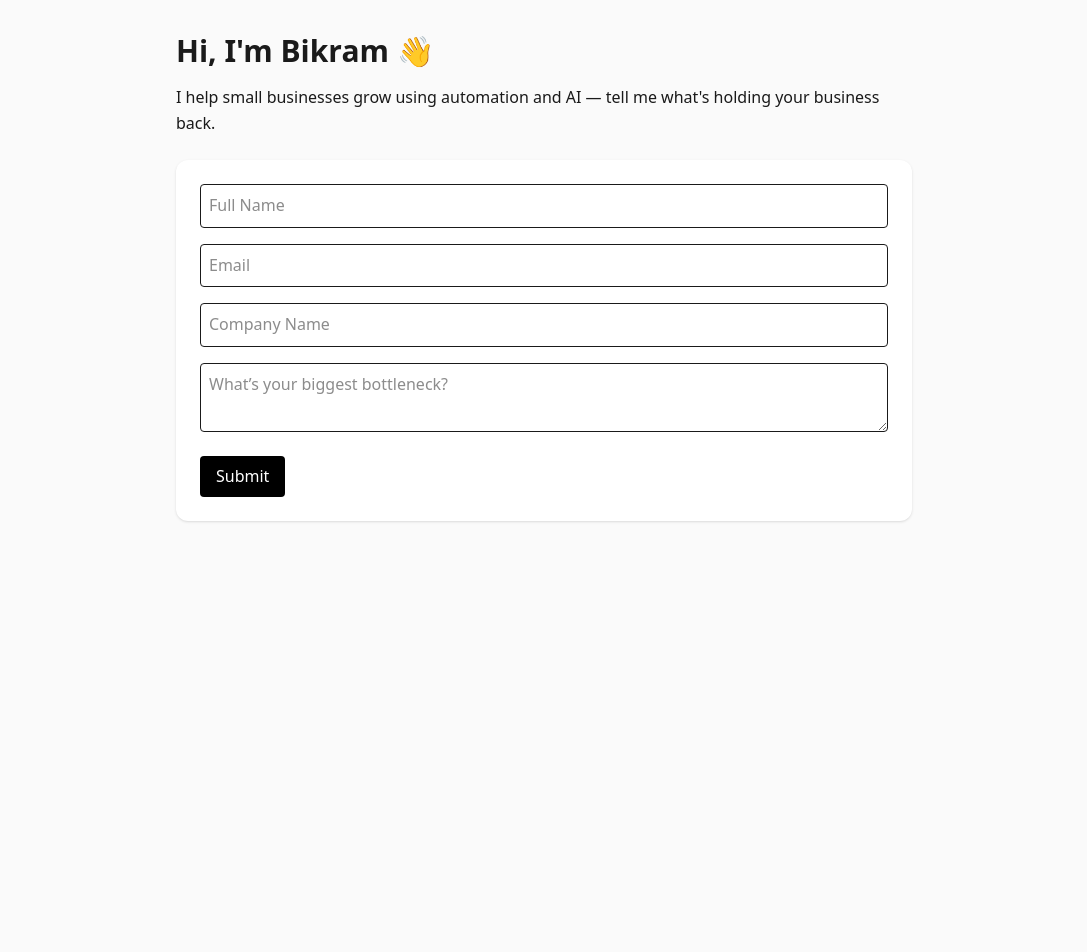
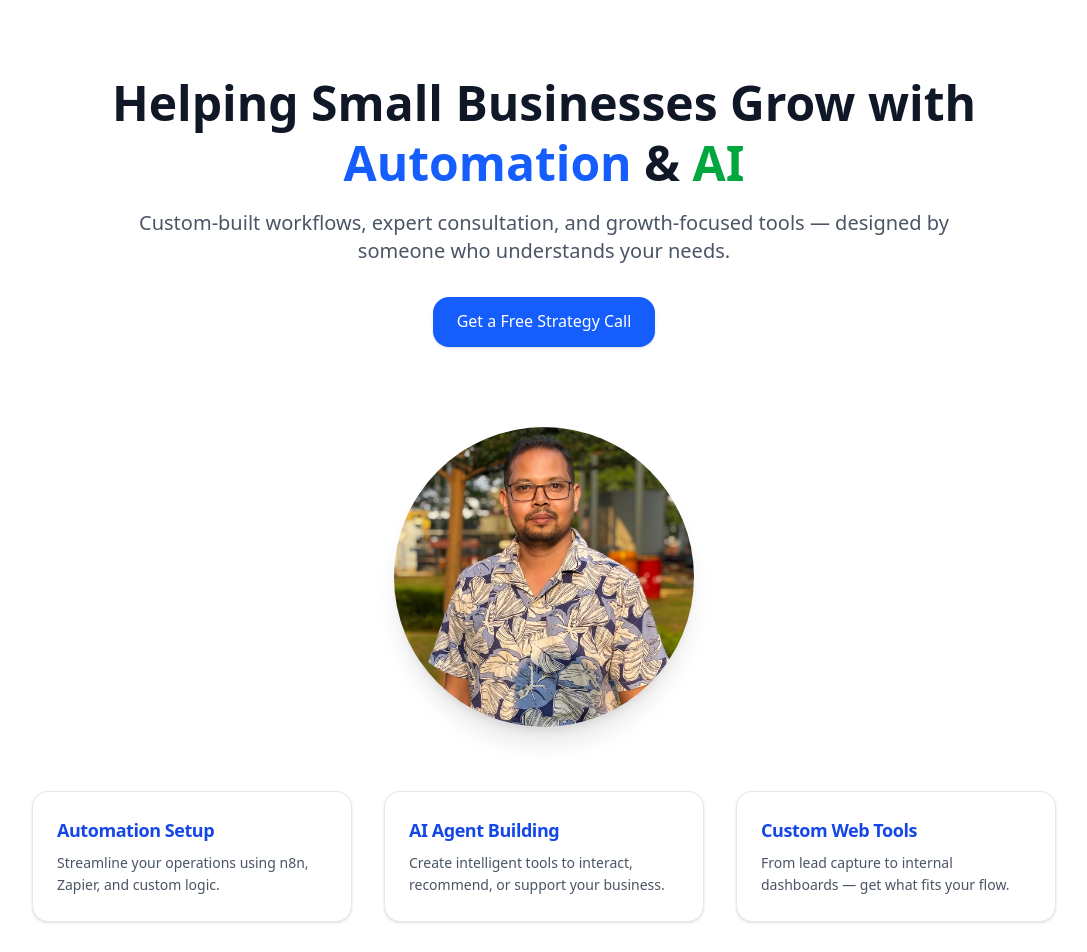
Before and after one commit to bikramiter/bikramsahu.com, a Next.js app: page / in a window 1280 px wide. Shown: the part 60-1012 px from the top of the page, without its empty margins (96-1183 px from the left). Before the commit the page ends 853 px from the top, so only its background shows below. Built offline with nearby package versions, Linux system fonts and the light colour scheme; no server answers.

Commit message:
Improve site and add profile image

```diff
--- a/src/app/contact/page.tsx
+++ b/src/app/contact/page.tsx
@@ -1,39 +1,127 @@
-import UnderConstructionBanner from "@/components/UnderConstructionBanner";
+"use client";
+
+import { useEffect, useState } from "react";
+import supabase from "@/lib/supabase";
 
 export default function ContactPage() {
+  const [form, setForm] = useState({
+    full_name: "",
+    email: "",
+    company_name: "",
+    bottleneck: "",
+  });
+  const [success, setSuccess] = useState(false);
+  const [errorMsg, setErrorMsg] = useState("");
+
+  useEffect(() => {
+    const loadRecaptcha = () => {
+      if (!window.grecaptcha) {
+        const script = document.createElement("script");
+        script.src = `https://www.google.com/recaptcha/api.js?render=${process.env.NEXT_PUBLIC_RECAPTCHA_SITE_KEY}`;
+        script.async = true;
+        document.body.appendChild(script);
+      }
+    };
+    loadRecaptcha();
+  }, []);
+
+  const handleChange = (
+    e: React.ChangeEvent<HTMLInputElement | HTMLTextAreaElement>
+  ) => {
+    setForm({ ...form, [e.target.name]: e.target.value });
+  };
+
+  const handleSubmit = async (e: React.FormEvent) => {
+    e.preventDefault();
+
+    if (!window.grecaptcha || !process.env.NEXT_PUBLIC_RECAPTCHA_SITE_KEY) {
+      setErrorMsg("reCAPTCHA not loaded properly");
+      return;
+    }
+
+    const token = await window.grecaptcha.execute(
+      process.env.NEXT_PUBLIC_RECAPTCHA_SITE_KEY!,
+      { action: "submit" }
+    );
+
+    if (!token) {
+      setErrorMsg("reCAPTCHA verification failed");
+      return;
+    }
+
+    const { error } = await supabase.from("leads").insert([
+      {
+        ...form,
+        captcha_token: token,
+      },
+    ]);
+
+    if (error) {
+      console.error("Error submitting lead:", error.message);
+      setErrorMsg("Submission failed. Please try again.");
+    } else {
+      setSuccess(true);
+      setForm({ full_name: "", email: "", company_name: "", bottleneck: "" });
+      setErrorMsg("");
+    }
+  };
   return (
-    <div className="max-w-2xl mx-auto px-4 py-10">
-      <UnderConstructionBanner />
-      <h1 className="text-3xl font-bold mb-6">Get In Touch</h1>
-      <p className="mb-4 text-gray-700">
-        Have a question or an idea? Let’s talk about how we can work together.
+    <main className="max-w-3xl mx-auto py-10 px-4">
+      <h1 className="text-3xl font-bold mb-4">Hi, I&apos;m Bikram 👋</h1>
+      <p className="mb-6">
+        I help small businesses grow using automation and AI — tell me
+        what&apos;s holding your business back.
       </p>
 
-      <form className="space-y-4">
+      <form
+        onSubmit={handleSubmit}
+        className="bg-white p-6 rounded-xl shadow space-y-4"
+      >
         <input
-          className="w-full border rounded p-2"
-          type="text"
-          placeholder="Your Name"
+          name="full_name"
+          value={form.full_name}
+          onChange={handleChange}
+          placeholder="Full Name"
+          className="w-full border p-2 rounded"
           required
         />
         <input
-          className="w-full border rounded p-2"
+          name="email"
           type="email"
-          placeholder="Your Email"
+          value={form.email}
+          onChange={handleChange}
+          placeholder="Email"
+          className="w-full border p-2 rounded"
           required
         />
+        <input
+          name="company_name"
+          value={form.company_name}
+          onChange={handleChange}
+          placeholder="Company Name"
+          className="w-full border p-2 rounded"
+        />
         <textarea
-          className="w-full border rounded p-2"
-          placeholder="Your Message"
-          rows={5}
-        ></textarea>
+          name="bottleneck"
+          value={form.bottleneck}
+          onChange={handleChange}
+          placeholder="What’s your biggest bottleneck?"
+          className="w-full border p-2 rounded"
+          required
+        />
+
         <button
+          type="submit"
           className="bg-black text-white px-4 py-2 rounded hover:bg-gray-800"
-          type="submit"
         >
-          Send
+          Submit
         </button>
+
+        {success && (
+          <p className="text-green-600 mt-2">Thanks! I’ll reach out soon.</p>
+        )}
+        {errorMsg && <p className="text-red-600 mt-2">{errorMsg}</p>}
       </form>
-    </div>
+    </main>
   );
 }
--- a/src/app/layout.tsx
+++ b/src/app/layout.tsx
@@ -34,6 +34,9 @@ export default function RootLayout({
           {children}
           <Analytics />
         </main>
+        <footer className="w-full border-t border-gray-200 py-6 text-center text-sm text-gray-500">
+          &copy; {new Date().getFullYear()} Bikram Sahu. All rights reserved.
+        </footer>
       </body>
     </html>
   );
--- a/src/app/page.tsx
+++ b/src/app/page.tsx
@@ -1,128 +1,81 @@
 "use client";
 
-import { useEffect, useState } from "react";
-import supabase from "@/lib/supabase";
+import Image from "next/image";
+import Link from "next/link";
 
 export default function Home() {
-  const [form, setForm] = useState({
-    full_name: "",
-    email: "",
-    company_name: "",
-    bottleneck: "",
-  });
-  const [success, setSuccess] = useState(false);
-  const [errorMsg, setErrorMsg] = useState("");
+  return (
+    <main className="min-h-screen bg-white text-gray-900 flex flex-col items-center justify-center px-4">
+      {/* Hero Section */}
+      <section className="w-full max-w-4xl text-center py-20">
+        <h1 className="text-4xl md:text-5xl font-bold mb-4 leading-tight">
+          Helping Small Businesses Grow with{" "}
+          <span className="text-blue-600">Automation</span> &{" "}
+          <span className="text-green-600">AI</span>
+        </h1>
+        <p className="text-lg md:text-xl text-gray-600 mb-8">
+          Custom-built workflows, expert consultation, and growth-focused tools
+          — designed by someone who understands your needs.
+        </p>
+        <Link href="/contact">
+          <button className="bg-blue-600 text-white px-6 py-3 rounded-2xl shadow hover:bg-blue-700 transition">
+            Get a Free Strategy Call
+          </button>
+        </Link>
+      </section>
 
-  useEffect(() => {
-    const loadRecaptcha = () => {
-      if (!window.grecaptcha) {
-        const script = document.createElement("script");
-        script.src = `https://www.google.com/recaptcha/api.js?render=${process.env.NEXT_PUBLIC_RECAPTCHA_SITE_KEY}`;
-        script.async = true;
-        document.body.appendChild(script);
-      }
-    };
-    loadRecaptcha();
-  }, []);
+      {/* Placeholder Image */}
+      <section className="mb-16">
+        <Image
+          src="/bikram-sahu.jpg"
+          alt="Bikram Sahu Portrait"
+          width={300}
+          height={300}
+          className="rounded-full shadow-xl object-cover"
+        />
+      </section>
 
-  const handleChange = (
-    e: React.ChangeEvent<HTMLInputElement | HTMLTextAreaElement>
-  ) => {
-    setForm({ ...form, [e.target.name]: e.target.value });
-  };
+      {/* Services Section */}
+      <section className="w-full max-w-5xl text-center grid grid-cols-1 md:grid-cols-3 gap-8 mb-24">
+        {[
+          {
+            title: "Automation Setup",
+            desc: "Streamline your operations using n8n, Zapier, and custom logic.",
+          },
+          {
+            title: "AI Agent Building",
+            desc: "Create intelligent tools to interact, recommend, or support your business.",
+          },
+          {
+            title: "Custom Web Tools",
+            desc: "From lead capture to internal dashboards — get what fits your flow.",
+          },
+        ].map((service, index) => (
+          <div
+            key={index}
+            className="bg-white border border-gray-200 rounded-2xl p-6 shadow-sm hover:shadow-md hover:scale-[1.02] transition-transform duration-200 text-left"
+          >
+            <h3 className="text-lg font-bold text-blue-700 mb-2 tracking-tight">
+              {service.title}
+            </h3>
+            <p className="text-sm text-gray-600 leading-relaxed">
+              {service.desc}
+            </p>
+          </div>
+        ))}
+      </section>
 
-  const handleSubmit = async (e: React.FormEvent) => {
-    e.preventDefault();
-
-    if (!window.grecaptcha || !process.env.NEXT_PUBLIC_RECAPTCHA_SITE_KEY) {
-      setErrorMsg("reCAPTCHA not loaded properly");
-      return;
-    }
-
-    const token = await window.grecaptcha.execute(
-      process.env.NEXT_PUBLIC_RECAPTCHA_SITE_KEY!,
-      { action: "submit" }
-    );
-
-    if (!token) {
-      setErrorMsg("reCAPTCHA verification failed");
-      return;
-    }
-
-    const { error } = await supabase.from("leads").insert([
-      {
-        ...form,
-        captcha_token: token,
-      },
-    ]);
-
-    if (error) {
-      console.error("Error submitting lead:", error.message);
-      setErrorMsg("Submission failed. Please try again.");
-    } else {
-      setSuccess(true);
-      setForm({ full_name: "", email: "", company_name: "", bottleneck: "" });
-      setErrorMsg("");
-    }
-  };
-
-  return (
-    <main className="max-w-3xl mx-auto py-10 px-4">
-      <h1 className="text-3xl font-bold mb-4">Hi, I&apos;m Bikram 👋</h1>
-      <p className="mb-6">
-        I help small businesses grow using automation and AI — tell me
-        what&apos;s holding your business back.
-      </p>
-
-      <form
-        onSubmit={handleSubmit}
-        className="bg-white p-6 rounded-xl shadow space-y-4"
-      >
-        <input
-          name="full_name"
-          value={form.full_name}
-          onChange={handleChange}
-          placeholder="Full Name"
-          className="w-full border p-2 rounded"
-          required
-        />
-        <input
-          name="email"
-          type="email"
-          value={form.email}
-          onChange={handleChange}
-          placeholder="Email"
-          className="w-full border p-2 rounded"
-          required
-        />
-        <input
-          name="company_name"
-          value={form.company_name}
-          onChange={handleChange}
-          placeholder="Company Name"
-          className="w-full border p-2 rounded"
-        />
-        <textarea
-          name="bottleneck"
-          value={form.bottleneck}
-          onChange={handleChange}
-          placeholder="What’s your biggest bottleneck?"
-          className="w-full border p-2 rounded"
-          required
-        />
-
-        <button
-          type="submit"
-          className="bg-black text-white px-4 py-2 rounded hover:bg-gray-800"
-        >
-          Submit
-        </button>
-
-        {success && (
-          <p className="text-green-600 mt-2">Thanks! I’ll reach out soon.</p>
-        )}
-        {errorMsg && <p className="text-red-600 mt-2">{errorMsg}</p>}
-      </form>
+      {/* CTA Section */}
+      <section className="text-center mb-20">
+        <h2 className="text-2xl font-semibold mb-4">
+          Ready to grow your business the smart way?
+        </h2>
+        <Link href="/contact">
+          <button className="bg-green-600 text-white px-6 py-3 rounded-2xl shadow hover:bg-green-700 transition">
+            Let’s Talk
+          </button>
+        </Link>
+      </section>
     </main>
   );
 }
```
Also changed, not shown: public/bikram-sahu.jpg (added).
